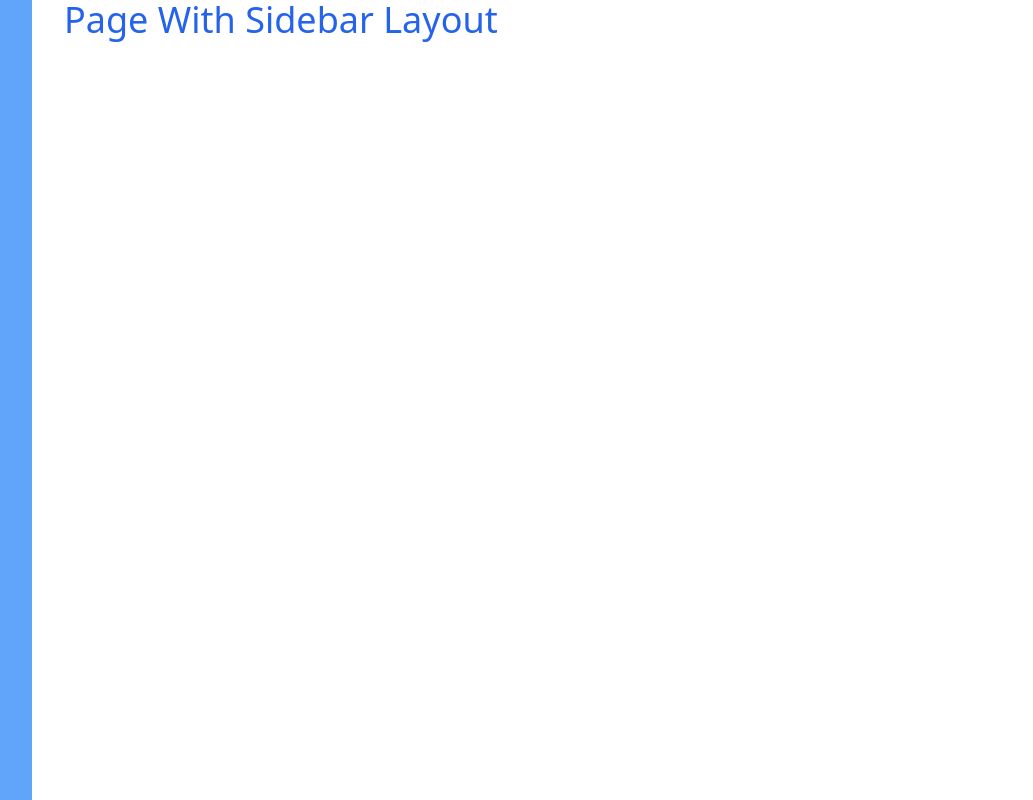
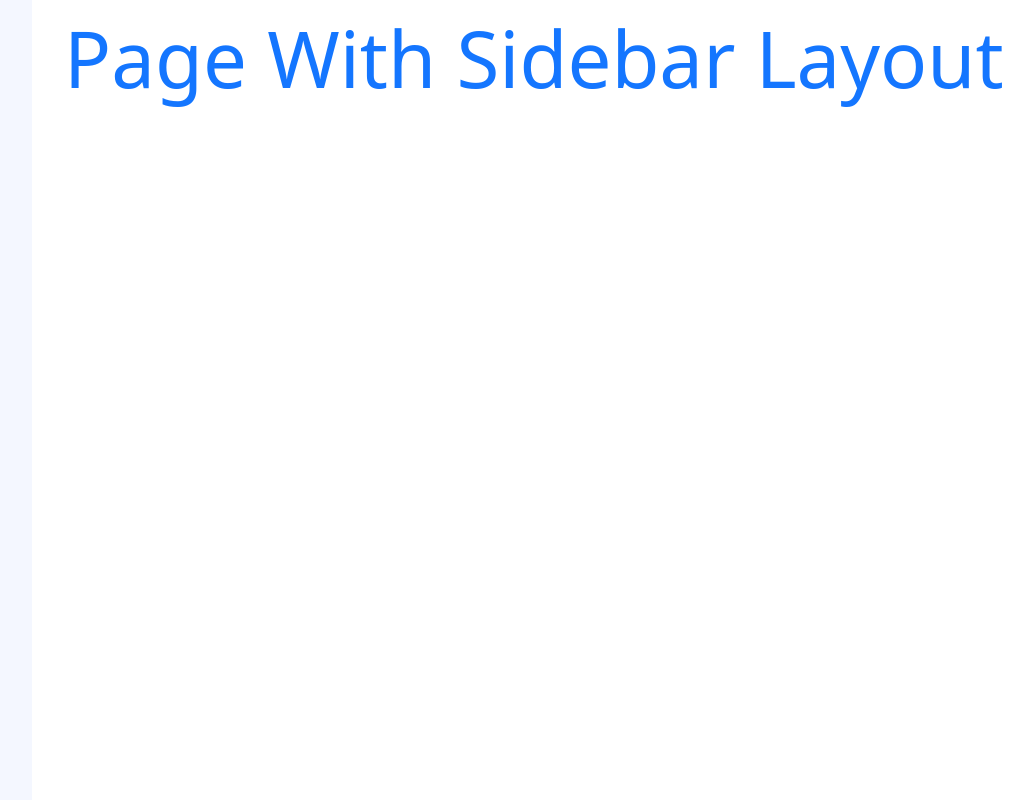
Before and after one commit to Pizzu/earth-rescue-app, a Next.js app: page / in a window 1280 px wide. Shown: the whole page, without its empty margins (80-1113 px from the left). Built offline with nearby package versions, Linux system fonts and the light colour scheme.

Commit message:
feat: add to tailwind.config custom colors and fontsize, create typography page to test components

```diff
--- a/components/templates/layouts/sidebar/SidebarLayout.tsx
+++ b/components/templates/layouts/sidebar/SidebarLayout.tsx
@@ -5,7 +5,7 @@ export interface ISidebarLayout {
 const SidebarLayout: React.FC<ISidebarLayout> = ({ children }) => {
   return (
     <>
-      <div className="fixed top-0 left-0 w-28 h-screen bg-blue-400"></div>
+      <div className="fixed top-0 left-0 w-28 h-screen bg-secondaryBlue-200"></div>
       <div className="pl-36 pr-36 w-full max-w-screen-2xl mx-auto">
         {children}
       </div>
--- a/pages/index.tsx
+++ b/pages/index.tsx
@@ -4,7 +4,9 @@ import { NextPageWithLayout } from './_app';
 const Home: NextPageWithLayout = () => {
   return (
     <section>
-      <h1 className="text-4xl text-blue-600">Page With Sidebar Layout</h1>
+      <h1 className="text-displayOne text-primaryBlue">
+        Page With Sidebar Layout
+      </h1>
     </section>
   );
 };
--- /dev/null
+++ b/pages/typography/index.tsx
@@ -0,0 +1,7 @@
+import { NextPage } from 'next';
+
+const TypographyPage: NextPage = () => {
+  return <></>;
+};
+
+export default TypographyPage;
--- a/tailwind.config.js
+++ b/tailwind.config.js
@@ -5,7 +5,66 @@ module.exports = {
     './components/**/*.{js,ts,jsx,tsx}',
   ],
   theme: {
-    extend: {},
+    colors: {
+      transparent: 'transparent',
+      primaryBlue: '#1476FF',
+      secondaryBlue: {
+        200: '#F4F7FF',
+        700: '#004CFF',
+      },
+      secondaryPurple: {
+        200: '#F6F1FF',
+        700: '#9240FB',
+      },
+      secondaryOrange: {
+        200: '#FFF7E8',
+        700: '#FFB016',
+      },
+      secondaryRed: {
+        200: '#FFF4F4',
+        700: '#FF414C',
+      },
+      secondaryGreen: {
+        200: '#EDFBEE',
+        700: '#45C74E',
+      },
+      secondaryAzure: {
+        200: '#EEF9FF',
+        700: '#68CAFF',
+      },
+      neutral: {
+        800: '#0B0E2C',
+        700: '#303350',
+        600: '#6F7182',
+        500: '#989AAD',
+        400: '#CACBD7',
+        300: '#E9EAF3',
+        200: '#F7F9FC',
+        100: '#FFFFFF',
+      },
+    },
+    extend: {
+      fontSize: {
+        displayOne: '4.875rem',
+        displayTwo: '3.375rem',
+        displayThree: '2.75rem',
+        displayFour: '1.375rem',
+        headingOne: '2.625rem',
+        headingTwo: '2rem',
+        headingThree: '1.5rem',
+        headingFour: '1.375rem',
+        headingFive: '1.125rem',
+        headingSix: '1rem',
+        bodyLarge: '1.125rem',
+        bodyDefault: '0.875rem',
+        bodySmall: '0.75rem',
+        400: '1.125rem',
+        300: '1rem',
+        200: '0.875rem',
+        100: '0.75rem',
+        50: '0.625rem',
+      },
+    },
   },
   plugins: [],
 };
```
